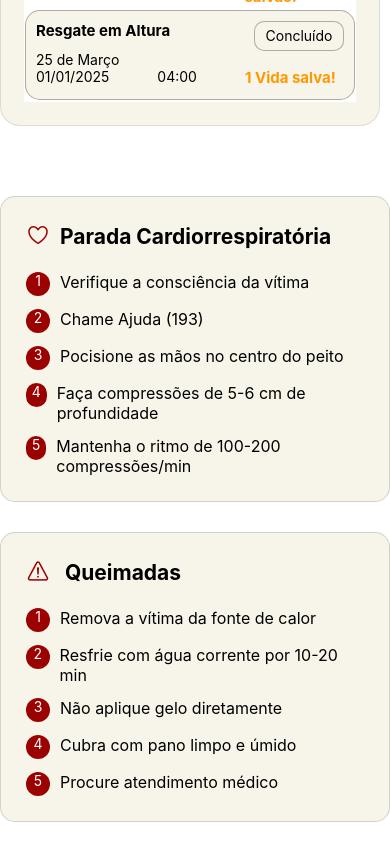
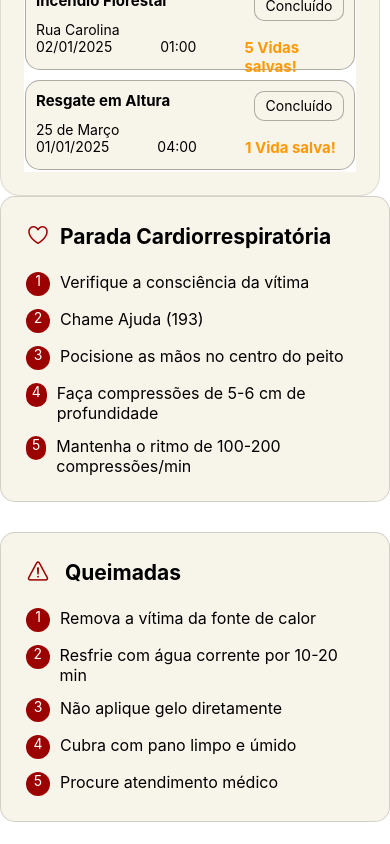
Before and after one commit to LiviaOrmeleze/rescue_us, a React Native app: screen / in a window 390 px wide. Shown: the part 840-1684 px from the top of the page. Built offline with nearby package versions, Linux system fonts and the light colour scheme.

Commit message:
Ajustando o modo rolavel

```diff
--- a/App.js
+++ b/App.js
@@ -46,6 +46,19 @@ export default function App() {
   return (
     <View style={styles.container}>
       <StatusBar style="auto" />
+
+      <ScrollView
+        contentContainerStyle={[styles.scrollContainer, { paddingTop: 70 }]}
+        refreshControl={
+          <RefreshControl
+            refreshing={refreshing}
+            onRefresh={onRefresh}
+            tintColor={"#8faaff"}
+          />
+        }
+        showsVerticalScrollIndicator={false}
+      >
+
       <View style={cabecalhoLayout.topoCabecalho}>
         <Image
           source={logoSource}
@@ -262,17 +275,7 @@ export default function App() {
           </ScrollView>
       </View>
 
-      <ScrollView
-        contentContainerStyle={[styles.scrollContainer, { paddingTop: 70 }]}
-        refreshControl={
-          <RefreshControl
-            refreshing={refreshing}
-            onRefresh={onRefresh}
-            tintColor={"#8faaff"}
-          />
-        }
-        showsVerticalScrollIndicator={false}
-      >
+
         <View style={styles.estCard}>
           <View style={styles.cardPQE}>
             <Text style={styles.textCardPQE}>
```
